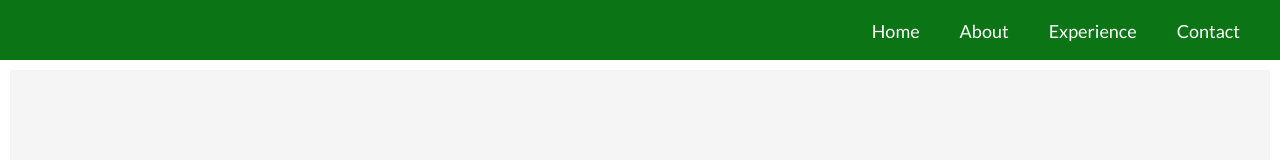
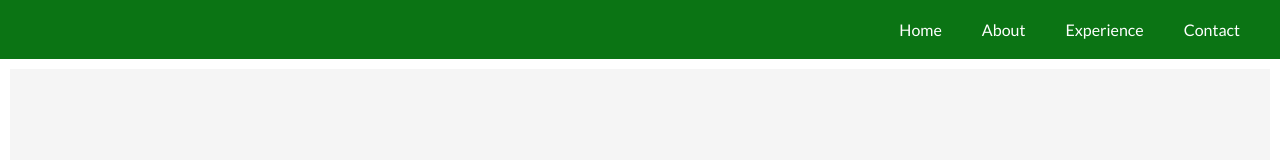
Before and after one commit to rmendez314/ramiromendez-personalwebsite, a React (Create React App) app: page /about in a window 1280 px wide. Shown: the top 160 px of the page. Built offline with nearby package versions, Linux system fonts and the light colour scheme.

Commit message:
fixed navbar

```diff
--- a/src/App.css
+++ b/src/App.css
@@ -77,7 +77,8 @@
 
 .hero {
   padding: 20px;
-  height: 60px;
+  height: 10%;
+  font-size: 30;
   background-color: #0b7414;
   justify-content: center;
   text-align: right;
@@ -96,7 +97,6 @@
   text-align: right;
   padding: 20px;
   font-weight: 500;
-  font-size: large;
   cursor: pointer;
 }
 
```
